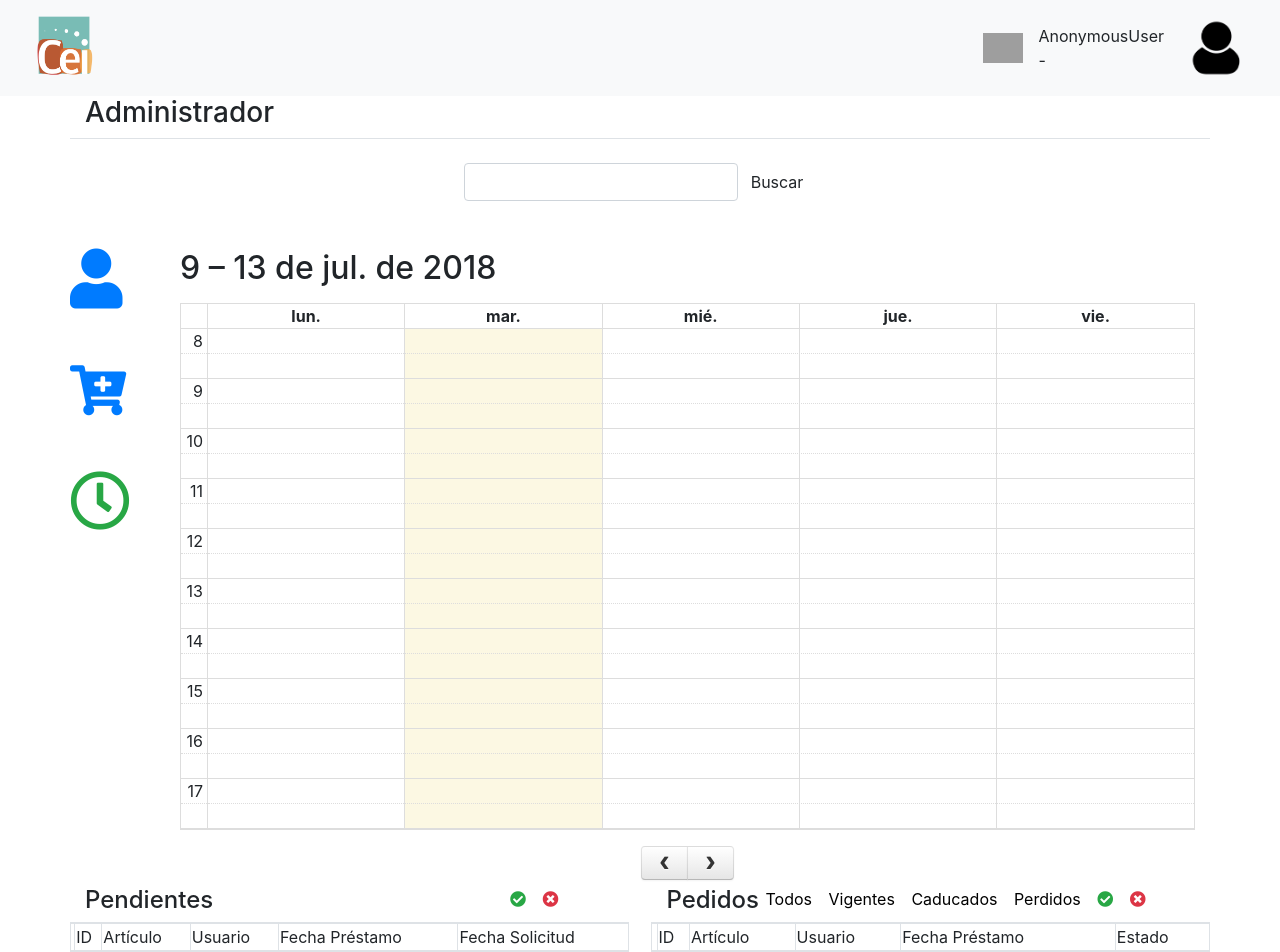
After one commit to DCC-CC4401/2018-1-Jocelyns-Minions-T3, a Django app: page /base/modificarPedidos in a window 1280 px wide. The commit adds this page. Run offline with Django 3.2, Linux system fonts and the light colour scheme; data that the repository does not hold is empty; some libraries are stand-ins or nearby versions; grey boxes are pictures that could not be loaded.

Commit message:
funciona el requisito 56

```diff
--- a/inventario_CEI/urls.py
+++ b/inventario_CEI/urls.py
@@ -4,7 +4,7 @@
 from . import views
 
 urlpatterns = [
-    path('borrarPedidos', views.borrarPedidos, name='borrarPedidos'),
+    path('modificarPedidos', views.modificarPedidos, name='modificarPedidos'),
     path('modificarPendientes', views.modificarPendientes, name='modificarPendientes'),
     path('landingAdmin',views.landingAdmin,name='landingAdmin'),
     path('',views.base,name='base'),
--- a/inventario_CEI/views.py
+++ b/inventario_CEI/views.py
@@ -31,7 +31,7 @@
     )
     #return render(request, 'inventario_CEI/landingAdminUsers.html')
 
-def landingAdminCalendar(request):
+def landingAdminCalendar(request,caso="inventario_CEI/landingAdminCalendarTodos.html"):
     list_prestamos = Prestamo_articulo.objects.all().order_by('-fecha_inicio')
     list_reserva =  Reserva_espacio.objects.all().order_by('-fecha_inicio')
     latest = list(list_prestamos) + list(list_reserva)
@@ -39,7 +39,7 @@
 
 
     return render(request,
-                  'inventario_CEI/landingAdminCalendar.html',
+                  caso,
                   context={'list_prestamos': list_prestamos, 'list_reserva': list_reserva, 'latest_sorted' :latest_sorted },
                   )
 
@@ -73,7 +73,42 @@
     return landingAdminCalendar(request)
 
 
-def borrarPedidos(request):
+def modificarPedidos(request):
+
+    if request.method == 'POST':
+        if 'vigentes' in request.POST:
+            return landingAdminCalendar(request, 'inventario_CEI/landingAdminCalendarVigentes.html')
+        elif 'caducados' in request.POST:
+            return landingAdminCalendar(request, 'inventario_CEI/landingAdminCalendarCaducados.html')
+        elif 'todos' in request.POST:
+            return landingAdminCalendar(request)
+        elif 'perdidos' in request.POST:
+            return landingAdminCalendar(request, 'inventario_CEI/landingAdminCalendarPerdidos.html')
+        elif 'borrar' in request.POST:
+            if request.POST.getlist('check[]'):
+                for id in request.POST.getlist('check[]'):
+                    if item.articulo.nombre:
+                        item = Prestamo_articulo.objects.get(pk=id)
+                    else:
+                        item = Reserva_espacio.objects.get(pk=id)
+                    item.delete()
+                    return landingAdminCalendar(request)
+
+
+
+
+    elif 'rechazar' in request.POST:
+        if request.method == 'POST':
+            if request.POST.getlist('check[]'):
+                for id in request.POST.getlist('check[]'):
+                    if item.articulo.nombre:
+                        item = Prestamo_articulo.objects.get(pk=id)
+                    else:
+                        item = Reserva_espacio.objects.get(pk=id)
+                    item.estado = "r"
+                    item.save(update_fields=['estado'])
+
+
 
 
     #if 'list' in request.POST:
--- a/templates/inventario_CEI/landingAdminCalendar.html
+++ b/templates/inventario_CEI/landingAdminCalendar.html
@@ -80,20 +80,19 @@
         </div>
         </form>
 
-
-        <form style="width: 49%" action="borrarPedidos" method="POST">
+        <form style="width: 49%" action="modificarPedidos" method="POST">
                 <div class="col"> <!--lista de pedidos-->
 
                     <div class="row justify-content-between">
-                        <div class="col-3">
+                        <div class="col-1">
                             <h4>Pedidos</h4>
                         </div>
 
-                        <div class="col-8">
-                            <a href="#">Todos</a>
-                            <a href="#">Vigentes</a>
-                            <a href="#">Caducados</a>
-                            <a href="#">Perdidos</a>
+                        <div class="col-10">
+                            <button type="submit" name="todos" style="background-color:white;border:none">Todos</button>
+                            <button type="submit" name="vigentes" style="background-color:white;border:none">Vigentes</button>
+                            <button type="submit" name="caducados" style="background-color:white;border:none">Caducados</button>
+                            <button type="submit" name="perdidos" style="background-color:white;border:none">Perdidos</button>
 
                             <button type="submit"  name="borrar"  style="background-color:white;border:none"><span class=" fas fa-check-circle" style="color:#28a745"></span></button>
                             <button type="submit"  name="cambiar" style="background-color:white;border:none"><span class=" fas fa-times-circle" style="color:#dc3545"></span></button>
@@ -115,19 +114,8 @@
 
                                 {% csrf_token %}
                             {% for prestamo in list_prestamos %}
-                                <tr>
-                                    <td> <label><input type="checkbox" name= "check[]" value={{prestamo.id}}></label> </td>
-                                    <td> {{ prestamo.id }}</td>
-                                    <td>{{ prestamo.articulo.nombre }}</td>
-                                    <td>{{ prestamo.usuario.get_nombre_simple }}</td>
-                                    <td>{{ prestamo.fecha_inicio }}</td>
-                                    <td>{{ prestamo.get_estado_display }}</td>
-
-                                    <td>
-                                        <span class="fas fa-pencil-alt"></span>
-                                        <span class="fas fa-trash-alt"></span>
-                                    </td>
-                                </tr>
+                                 {% block casos %}
+                                {%  endblock %}
                             {% endfor %}
 
 
@@ -140,5 +128,7 @@
             </div>
             </form>
 
+
+
     </div>
 {% endblock %}
--- /dev/null
+++ b/templates/inventario_CEI/landingAdminCalendarTodos.html
@@ -0,0 +1,19 @@
+{% extends 'inventario_CEI/landingAdminCalendar.html' %}
+{% load static %}
+{% block casos %}
+
+        <tr>
+            <td> <label><input type="checkbox" name= "check[]" value={{prestamo.id}}></label> </td>
+            <td> {{ prestamo.id }}</td>
+            <td>{{ prestamo.articulo.nombre }}</td>
+            <td>{{ prestamo.usuario.get_nombre_simple }}</td>
+            <td>{{ prestamo.fecha_inicio }}</td>
+            <td>{{ prestamo.get_estado_display }}</td>
+
+            <td>
+                <span class="fas fa-pencil-alt"></span>
+                <span class="fas fa-trash-alt"></span>
+            </td>
+        </tr>
+
+{% endblock %}
```
Also changed, not shown: templates/inventario_CEI/landingAdminCalendarCaducados.html (added, +21 -0 lines), templates/inventario_CEI/landingAdminCalendarPerdidos.html (added, +23 -0 lines), templates/inventario_CEI/landingAdminCalendarVigentes.html (added, +20 -0 lines).
